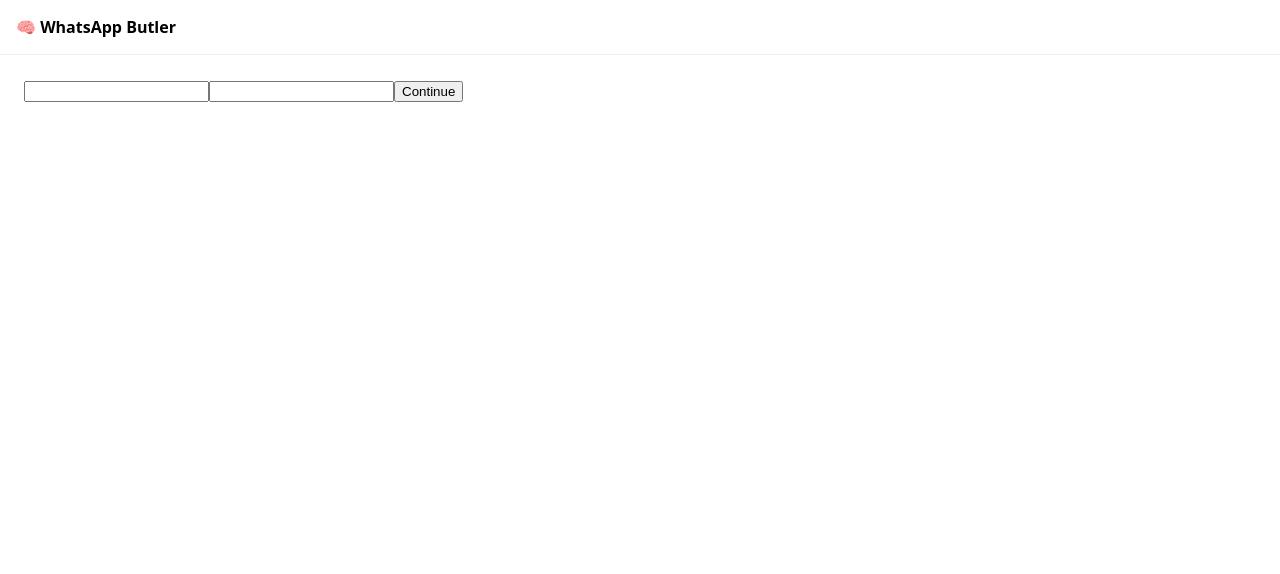
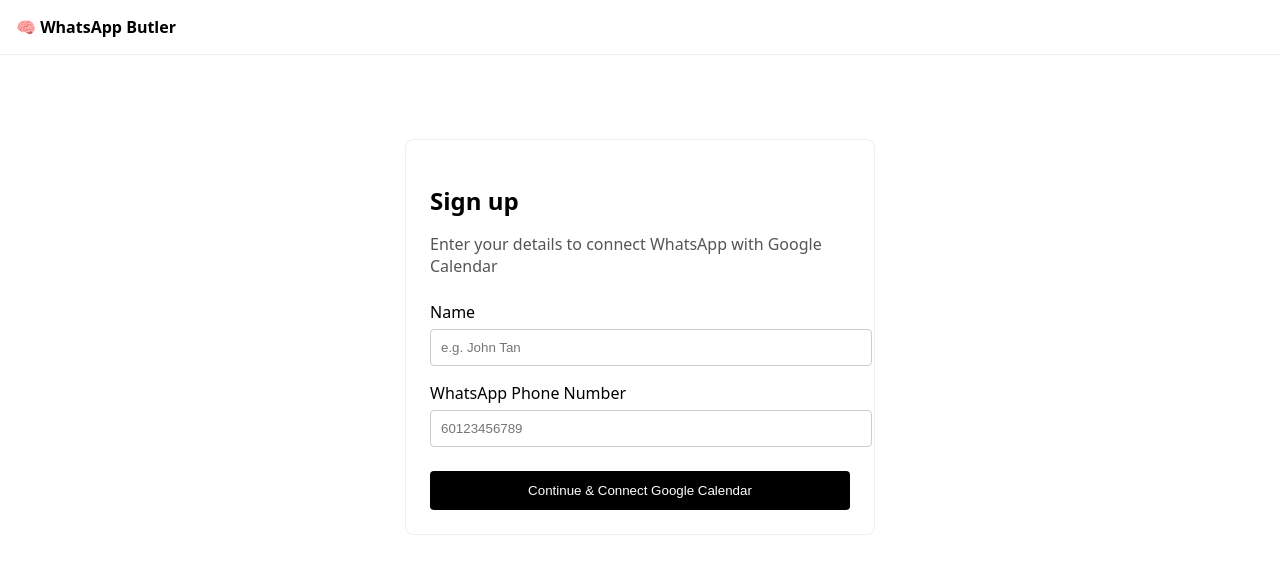
Before and after one commit to DestinyJazz/wa_butler, a Next.js app: page /signup in a window 1280 px wide. Shown: the top 574 px of the page. Built offline with nearby package versions, Linux system fonts and the light colour scheme; no server answers.

Commit message:
Update page.tsx

```diff
--- a/app/signup/page.tsx
+++ b/app/signup/page.tsx
@@ -1,31 +1,106 @@
 'use client'
+
 import { useState } from 'react'
 import { supabase } from '../../lib/supabase'
 
 export default function SignupPage() {
   const [name, setName] = useState('')
   const [phone, setPhone] = useState('')
+  const [loading, setLoading] = useState(false)
 
   const handleContinue = async () => {
-    if (!name || !phone) return alert('Missing fields')
+    if (!name || !phone) {
+      alert('Please enter your name and WhatsApp number')
+      return
+    }
+
+    setLoading(true)
 
     const { data, error } = await supabase
-      .from('users')
-      .insert([{ Name: name, Phone_number: phone }])
+      .from('users') // app.users (schema already set in client)
+      .insert([
+        {
+          Name: name,
+          Phone_number: phone,
+        },
+      ])
       .select()
       .single()
 
-    if (error) return alert(error.message)
+    setLoading(false)
 
-    // Redirect to SERVER OAuth endpoint
-    window.location.href = `/api/google/oauth?user_id=${data.id}`
+    if (error) {
+      alert(error.message)
+      return
+    }
+
+    // Save user id for OAuth callback
+    document.cookie = `user_id=${data.id}; path=/`
+
+    // Redirect to Google OAuth
+    window.location.href = '/api/google/oauth'
   }
 
   return (
-    <div>
-      <input value={name} onChange={e => setName(e.target.value)} />
-      <input value={phone} onChange={e => setPhone(e.target.value)} />
-      <button onClick={handleContinue}>Continue</button>
+    <div
+      style={{
+        maxWidth: 420,
+        margin: '60px auto',
+        padding: 24,
+        border: '1px solid #eee',
+        borderRadius: 8,
+      }}
+    >
+      <h2 style={{ marginBottom: 8 }}>Sign up</h2>
+      <p style={{ marginBottom: 24, color: '#555' }}>
+        Enter your details to connect WhatsApp with Google Calendar
+      </p>
+
+      <label style={{ display: 'block', marginBottom: 6 }}>Name</label>
+      <input
+        placeholder="e.g. John Tan"
+        value={name}
+        onChange={(e) => setName(e.target.value)}
+        style={{
+          width: '100%',
+          padding: 10,
+          marginBottom: 16,
+          border: '1px solid #ccc',
+          borderRadius: 4,
+        }}
+      />
+
+      <label style={{ display: 'block', marginBottom: 6 }}>
+        WhatsApp Phone Number
+      </label>
+      <input
+        placeholder="60123456789"
+        value={phone}
+        onChange={(e) => setPhone(e.target.value)}
+        style={{
+          width: '100%',
+          padding: 10,
+          marginBottom: 24,
+          border: '1px solid #ccc',
+          borderRadius: 4,
+        }}
+      />
+
+      <button
+        onClick={handleContinue}
+        disabled={loading}
+        style={{
+          width: '100%',
+          padding: 12,
+          background: '#000',
+          color: '#fff',
+          border: 'none',
+          borderRadius: 4,
+          cursor: 'pointer',
+        }}
+      >
+        {loading ? 'Please wait…' : 'Continue & Connect Google Calendar'}
+      </button>
     </div>
   )
 }
```
